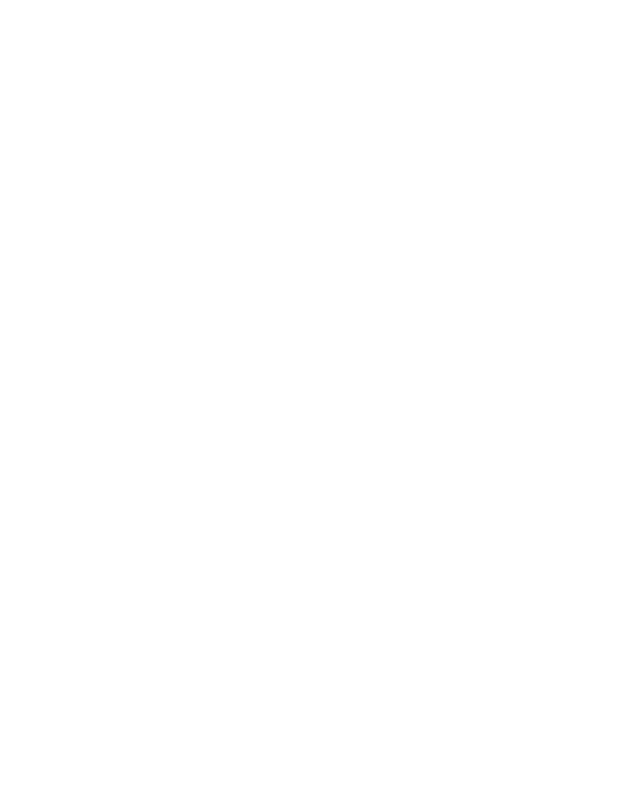
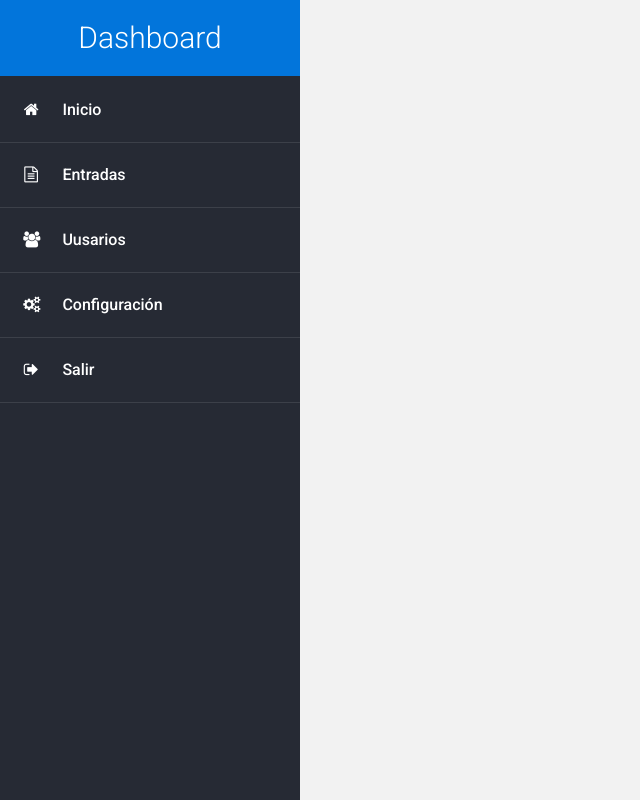
Before and after one commit to GspindolaB/Bootstrap, a plain HTML site: page 09Dashboard/index.html in a window 1280 px wide. Shown: the whole page, without its empty margins (0-640 px from the left). Drawn offline with Linux system fonts and the light colour scheme.

Commit message:
Acabando el menú de navegación

```diff
--- a/09Dashboard/css/estilos.css
+++ b/09Dashboard/css/estilos.css
@@ -0,0 +1,58 @@
+body {
+    background: #f2f2f2;
+    font-size: 16px;
+    font-family: 'Open Sans', sans-serif
+}
+
+
+/*BARRA LATERAL*/
+
+.barra-lateral {
+    background: #262a34;
+    color: #fff;
+    min-width: 300px;
+    min-height: 100vh;
+    padding: 0;
+}
+
+.barra-lateral a {
+    color: #fff;
+}
+
+
+/*LOGO*/
+
+.barra-lateral .logo {
+    background: #0275db;
+    margin-bottom: 2px;
+}
+
+.barra-lateral .logo h2 {
+    font-size: 30px;
+    font-family: 'Roboto', sans-serif;
+    padding: 20px 0;
+    text-align: center;
+    font-weight: 300;
+    margin: 0;
+}
+
+
+/*MENU*/
+
+.barra-lateral .menu a {
+    display: block;
+    padding: 20px;
+    font-family: 'Roboto', sans-serif;
+    font-weight: 500;
+    border-bottom: 1px solid rgba(255, 255, 255, .1);
+}
+
+.barra-lateral .menu a:hover {
+    background: #35ae6b;
+    text-decoration: none;
+}
+
+.barra-lateral .menu a i {
+    margin-right: 20px;
+    font-weight: normal;
+}
--- a/09Dashboard/index.html
+++ b/09Dashboard/index.html
@@ -13,6 +13,22 @@
 </head>
 
 <body>
+    <div class="container-fluid">
+        <div class="row">
+            <div class="col-12 col-sm-auto barra-lateral">
+                <div class="logo">
+                    <h2>Dashboard</h2>
+                </div>
+                <nav class="menu d-flex d-sm-block justify-content-center flex-wrap">
+                    <a href="#"><i class="icon-home"></i><span>Inicio</span></a>
+                    <a href="#"><i class="icon-doc-text"></i><span>Entradas</span></a>
+                    <a href="#"><i class="icon-users"></i><span>Uusarios</span></a>
+                    <a href="#"><i class="icon-cog-alt"></i><span>Configuración</span></a>
+                    <a href="#"><i class="icon-logout"></i><span>Salir</span></a>
+                </nav>
+            </div>
+        </div>
+    </div>
     <script src="js/jquery-3.3.1.min.js"></script>
     <script src="js/popper.min.js"></script>
     <script src="js/bootstrap.min.js"></script>
```
